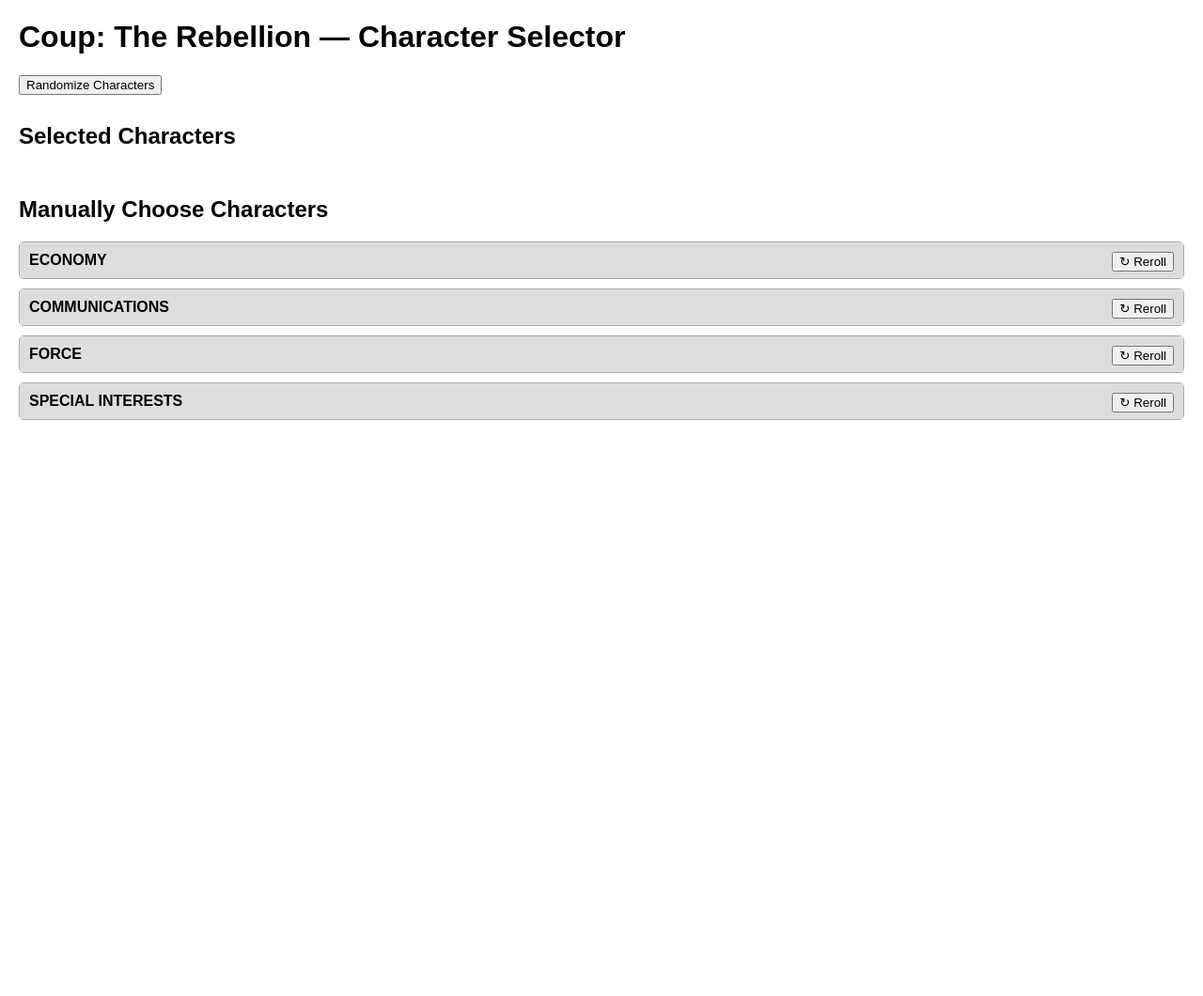
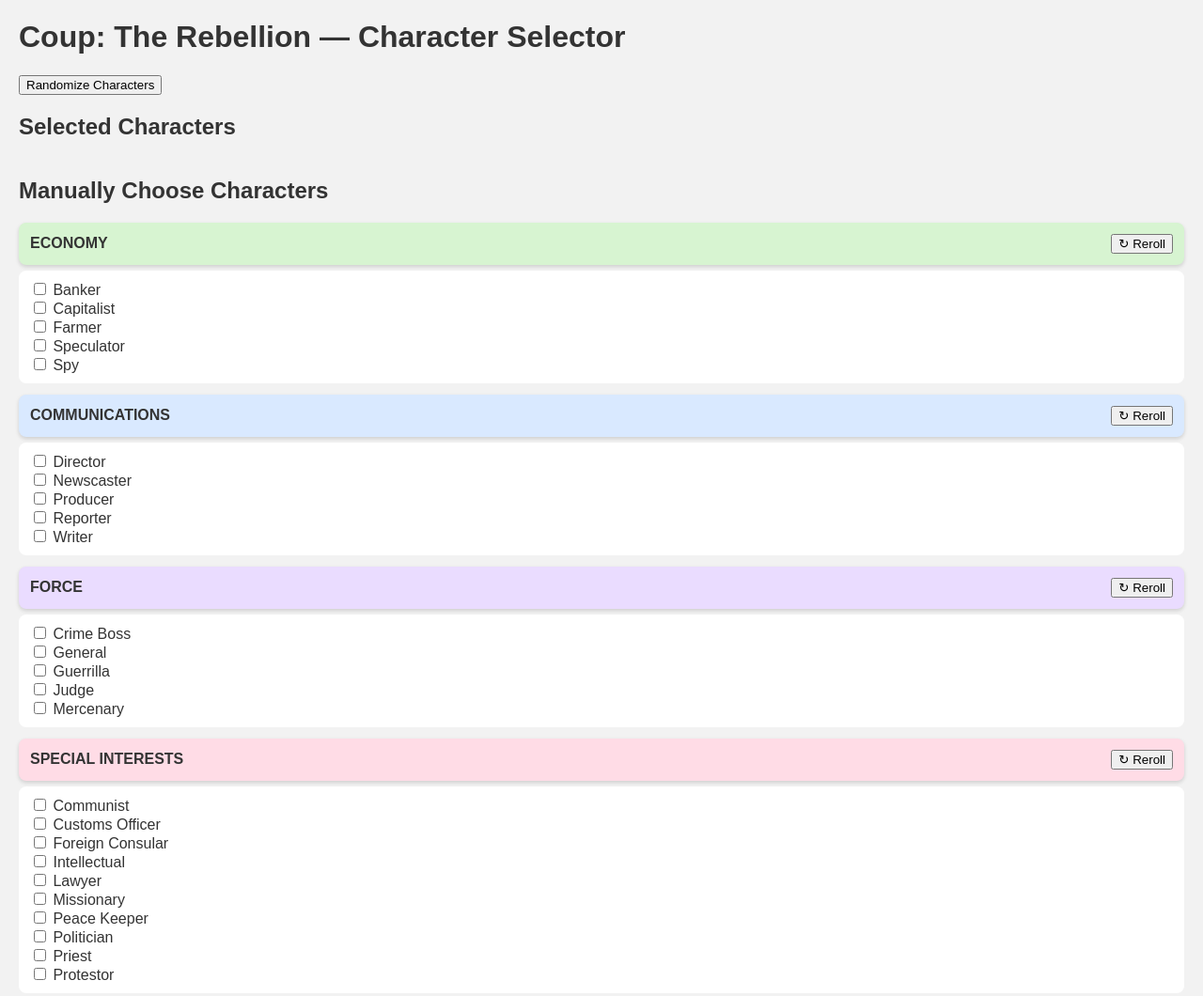
Before and after one commit to flaming1273/CoupHelper, a plain HTML site: page index.html in a window 1280 px wide. Shown: the whole page at 94% size. Before the commit the page ends 800 px from the top, so only its background shows below. Drawn offline with Linux system fonts and the light colour scheme.

Commit message:
Add styling

```diff
--- a/index.html
+++ b/index.html
@@ -4,8 +4,16 @@
 <meta charset="UTF-8" />
 <title>Coup: The Rebellion Helper</title>
 <style>
-    body { font-family: Arial, sans-serif; margin: 20px; }
-    h2 { margin-top: 30px; }
+    body {
+        font-family: Arial, sans-serif;
+        margin: 20px;
+        background: #f2f2f2; /* soft light gray */
+        color: #333;
+    }
+
+    h1, h2 {
+        color: #333;
+    }
 
     .card-display {
         display: flex;
@@ -13,29 +21,84 @@
         gap: 16px;
         margin-top: 20px;
     }
+
     .card {
-        border: 1px solid #ccc;
+        border: 1px solid #ddd;
         padding: 10px;
         width: 200px;
-        background: #fafafa;
+        border-radius: 8px;
+        background: white;
+        box-shadow: 0 2px 4px rgba(0,0,0,0.1);
+        transition: transform 0.1s ease;
     }
-    .card img { width: 100%; }
 
+    .card:hover {
+        transform: scale(1.02);
+    }
+
+    /* Category sections */
     .category {
-        border: 1px solid #aaa;
-        margin-bottom: 10px;
-        border-radius: 5px;
+        border: none;
+        margin-bottom: 12px;
     }
+
     .category-header {
-        background: #ddd;
-        padding: 10px;
+        padding: 12px;
+        font-weight: bold;
+        border-radius: 8px;
         cursor: pointer;
         user-select: none;
-        font-weight: bold;
+        box-shadow: 0 2px 4px rgba(0,0,0,0.15);
+        display: flex;
+        justify-content: space-between;
+        align-items: center;
     }
+
     .category-content {
-        display: none;
-        padding: 10px;
+        padding: 10px 12px;
+        background: white;
+        border-radius: 8px;
+        margin-top: 6px;
+    }
+
+    /* ------------------------
+    PASTEL COLOR THEMES
+    ------------------------ */
+
+    /* ECONOMY — green */
+    .economy {
+        background-color: #d7f4d1; /* pastel soft green */
+    }
+    .card.economy {
+        background-color: #eef9ec;
+        border-color: #c4eac0;
+    }
+
+    /* COMMUNICATIONS — blue */
+    .communications {
+        background-color: #d9e9ff; /* pastel baby blue */
+    }
+    .card.communications {
+        background-color: #eff5ff;
+        border-color: #c2d7f6;
+    }
+
+    /* FORCE — purple */
+    .force {
+        background-color: #eadcff; /* pastel lavender */
+    }
+    .card.force {
+        background-color: #f5efff;
+        border-color: #d2c0f0;
+    }
+
+    /* SPECIAL INTERESTS — pink */
+    .special-interests {
+        background-color: #ffdce6; /* pastel pink */
+    }
+    .card.special-interests {
+        background-color: #fff0f4;
+        border-color: #f4c9d6;
     }
 </style>
 </head>
@@ -80,6 +143,7 @@ function renderCheckboxes() {
 
         const header = document.createElement("div");
         header.className = "category-header";
+        header.classList.add(cat.replace(" ", "-"));
 
         const title = document.createElement("span");
         title.textContent = cat.toUpperCase();
@@ -136,6 +200,7 @@ function updateSelectedDisplay() {
         .forEach(card => {
             const div = document.createElement("div");
             div.className = "card";
+            div.classList.add(card.category.replace(" ", "-"));
 
             const img = document.createElement("img");
             img.src = card.image;
```
